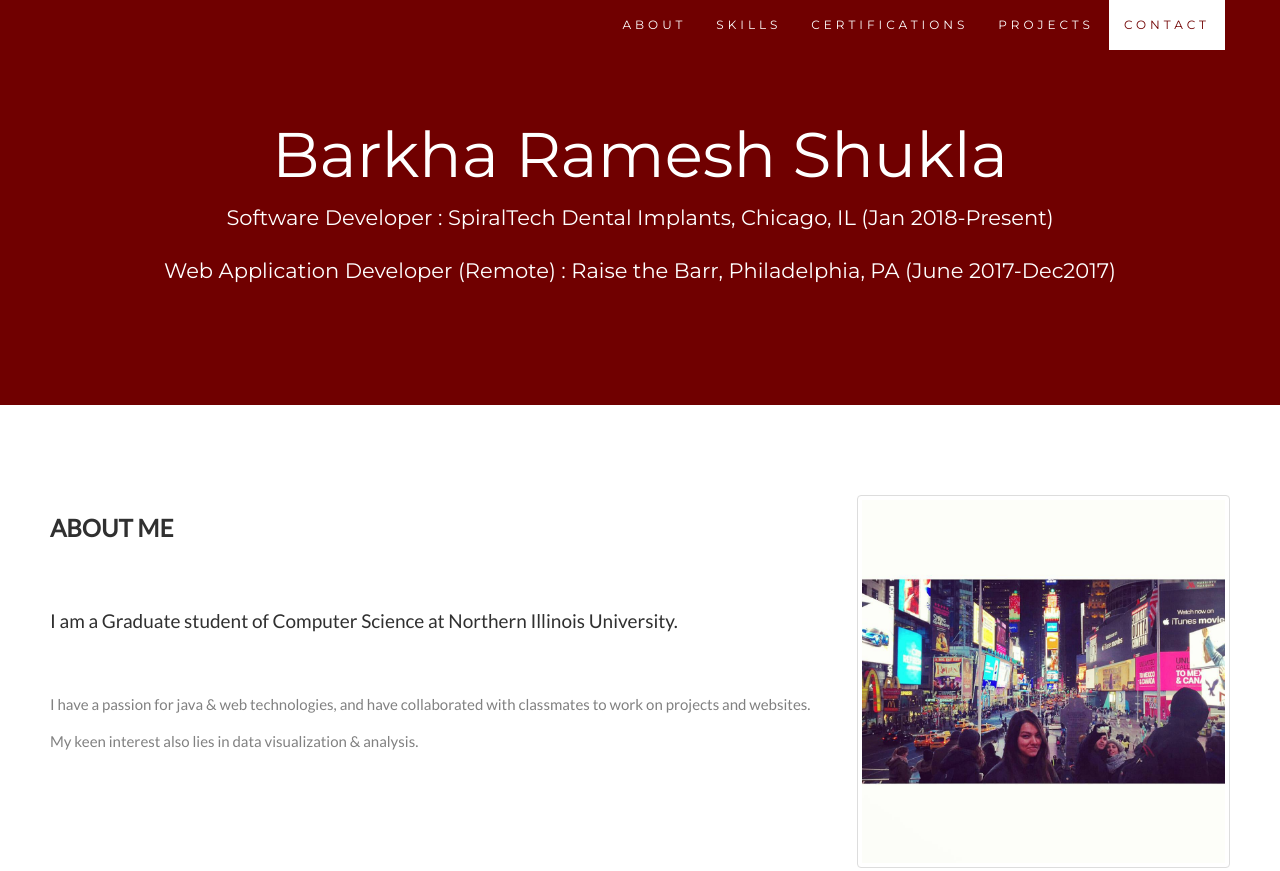
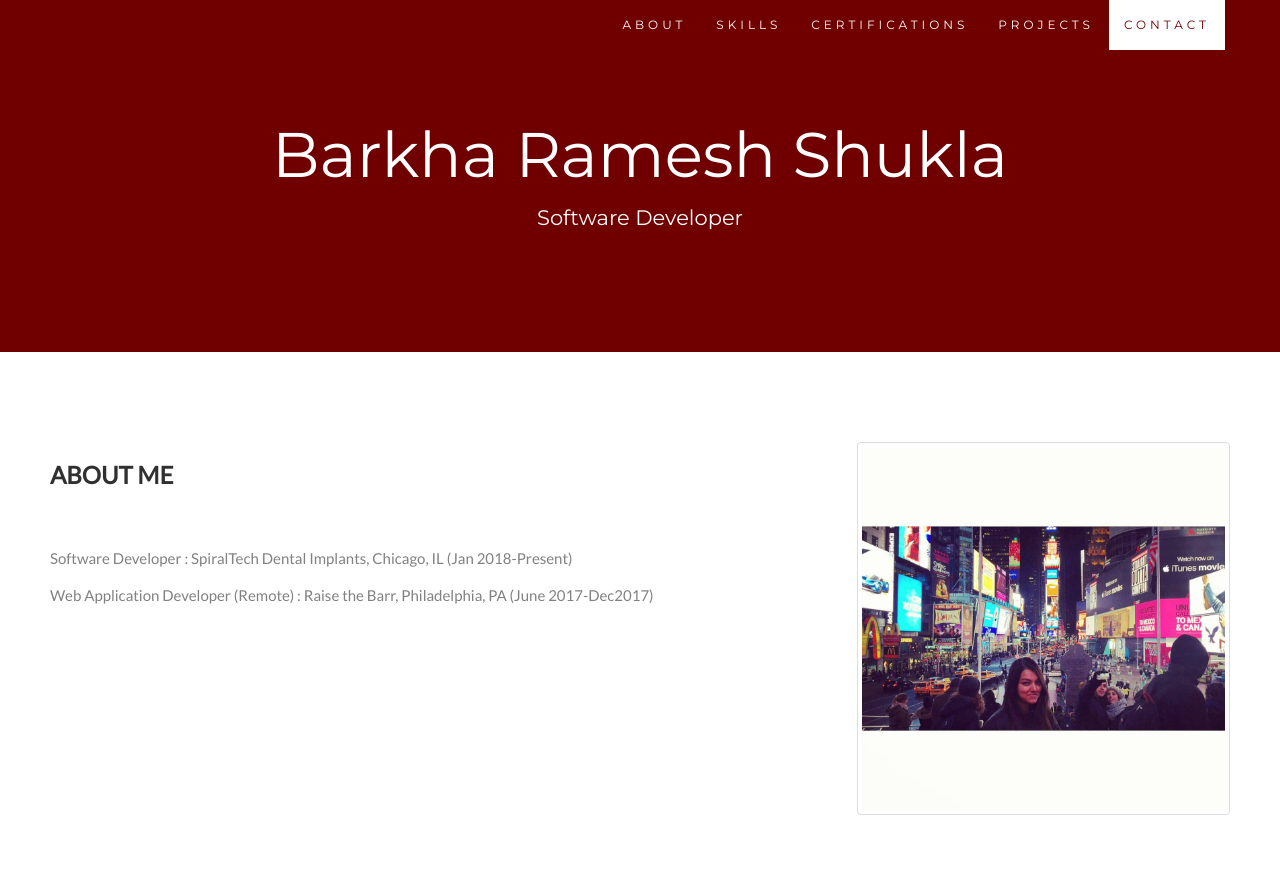
Before and after one commit to BarkhaShukla/BarkhaShukla.github.io, a plain HTML site: page index.html in a window 1280 px wide. Shown: the top 871 px of the page. Drawn offline with nearby package versions, Linux system fonts and the light colour scheme; some packages are replaced by stand-ins of ours.

Commit message:
Update index.html

```diff
--- a/index.html
+++ b/index.html
@@ -210,8 +210,7 @@
 
 <div class="jumbotron text-center">
   <h1>Barkha Ramesh Shukla</h1>
-  <p>Software Developer : SpiralTech Dental Implants, Chicago, IL (Jan 2018-Present)</p>
-<p> Web Application Developer (Remote) : Raise the Barr, Philadelphia, PA (June 2017-Dec2017)</p>
+	<p> Software Developer</p>
 </div>
 
 <!-- Container (About Section) -->
@@ -219,9 +218,8 @@
   <div class="row">
     <div class="col-sm-8">
       <h2>About Me</h2><br>
-      <h4>I am a Graduate student of Computer Science at Northern Illinois University.</h4><br>
-	  <p> I have a passion for java & web technologies, and have collaborated with classmates to work on projects and websites.</p>
-	  <p> My keen interest also lies in data visualization & analysis.</p>
+      	<p>Software Developer : SpiralTech Dental Implants, Chicago, IL (Jan 2018-Present)</p>
+	<p> Web Application Developer (Remote) : Raise the Barr, Philadelphia, PA (June 2017-Dec2017)</p>
     </div>
     <div class="col-sm-4">
       <img src="BarkhaShukla.github.io/dp1.jpg" class="img-thumbnail"/>
```
